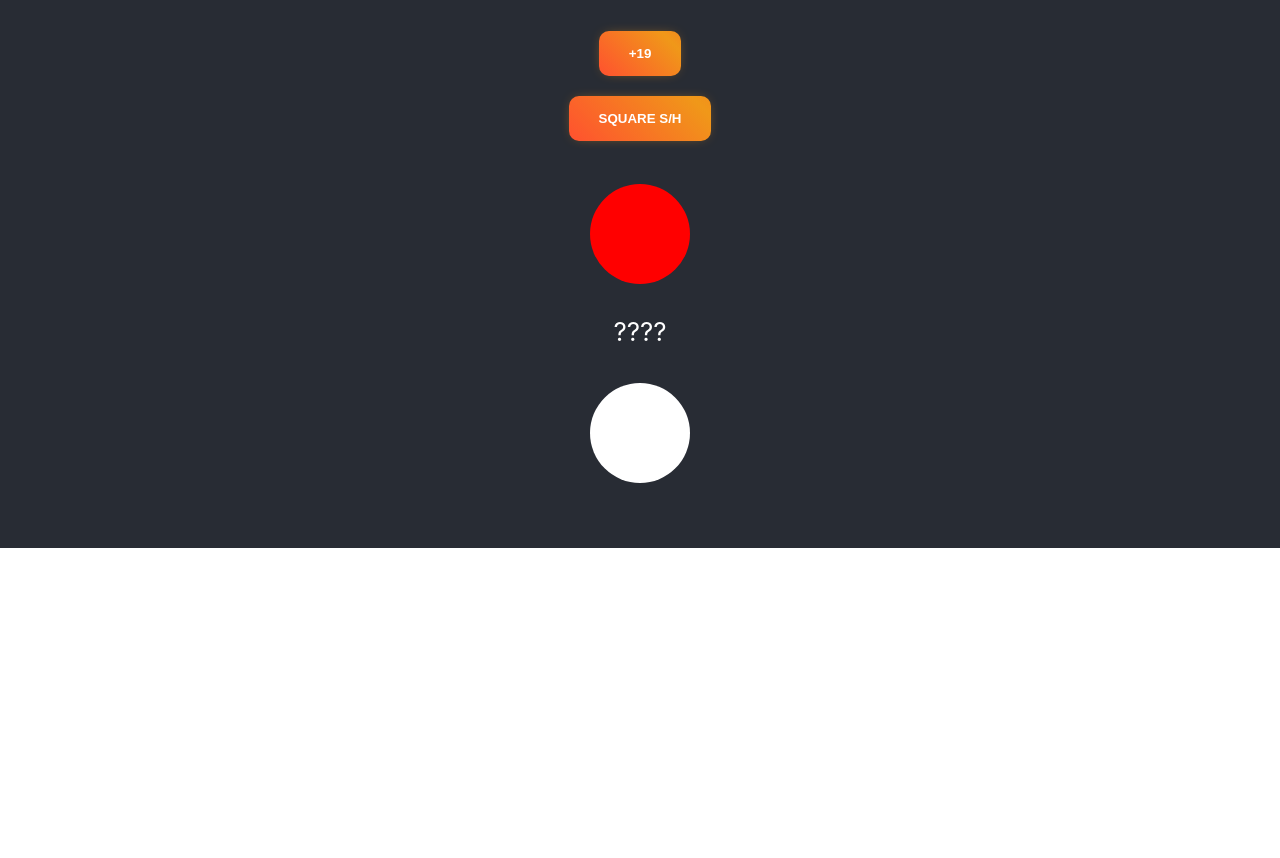
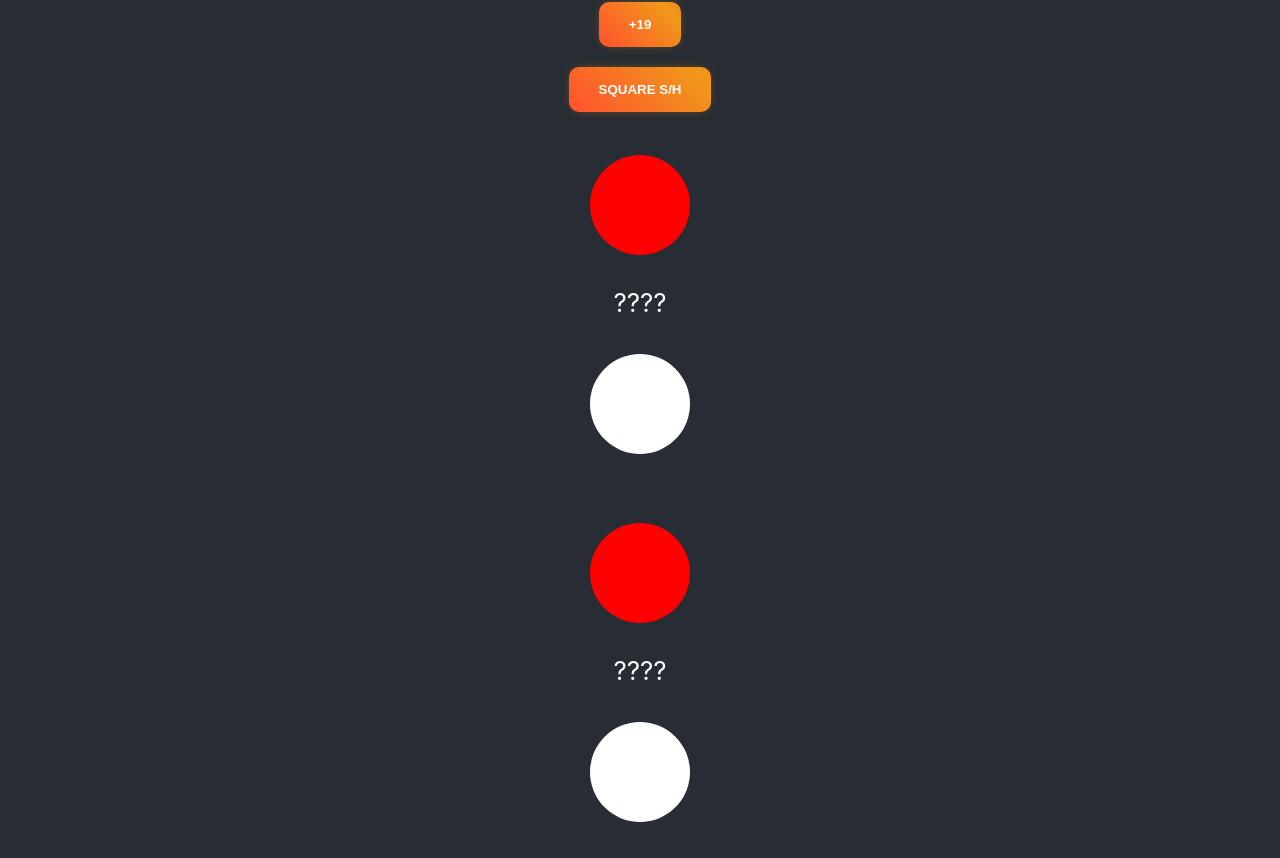
Before and after one commit to Jakavickis/drontai, a React (Create React App) app in the folder r1/: page / in a window 1280 px wide. Shown: the part 252-1110 px from the top of the page. Before the commit the page ends 800 px from the top, so only its background shows below. Built offline with nearby package versions, Linux system fonts and the light colour scheme.

Commit message:
one or another

```diff
--- a/r1/src/App.jsx
+++ b/r1/src/App.jsx
@@ -6,6 +6,7 @@ import T02 from './Components/015/T02';
 import T022 from './Components/015/T022';
 import T03 from './Components/015/T03';
 import T032 from './Components/015/T032';
+import T033 from './Components/015/T033';
 
 function App() {
 
@@ -17,9 +18,13 @@ function App() {
     const [square, setSquare] = useState(false);
 
     const [circleHop, setCircleHop] = useState(true);
-
     const move = () => {
         setCircleHop(c => !c)
+    }
+
+    const [testDir, setTestDir] = useState(true);
+    const move2 = () => {
+        setTestDir(c => !c)
     }
 
     return (
@@ -40,6 +45,16 @@ function App() {
                         <T032 circleHop={circleHop} move={move} />
                     </h5>
                 </div>
+                <div>
+                    <h2>
+                        <T033 testDir={testDir} move2={move2} dir={true} />
+                    </h2>
+                    <div>????</div>
+                    <h5>
+                        <T033 testDir={testDir} move2={move2} dir={false} />
+                    </h5>
+                </div>
+
             </header>
 
         </div >
--- /dev/null
+++ b/r1/src/Components/015/T033.jsx
@@ -0,0 +1,12 @@
+function T033({ testDir, move2, dir }) {
+    return (
+        <>
+            {
+                (dir ? testDir : !testDir) ? <div className="ap" onClick={move2}></div> : <div className="ap" style={{ backgroundColor: 'white' }}></div>
+            }
+
+        </>
+    )
+}
+
+export default T033;
```
